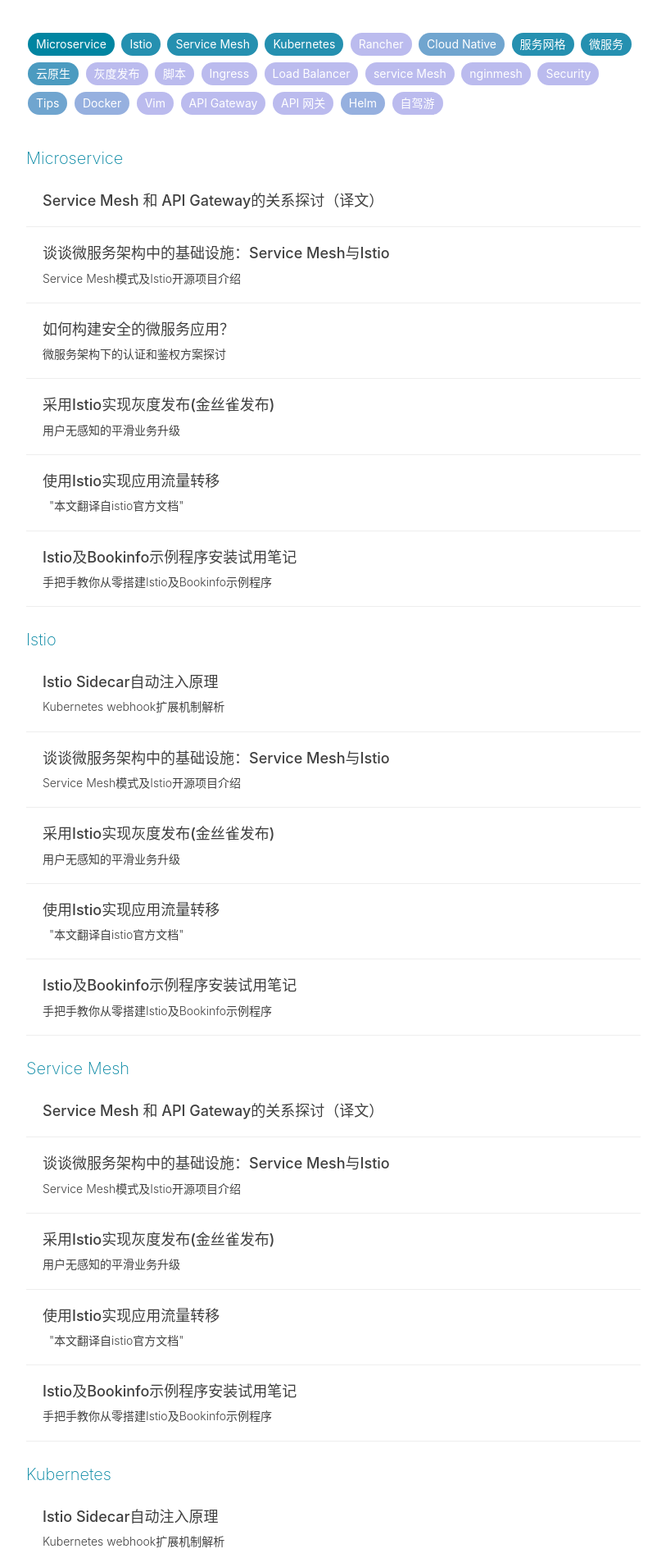
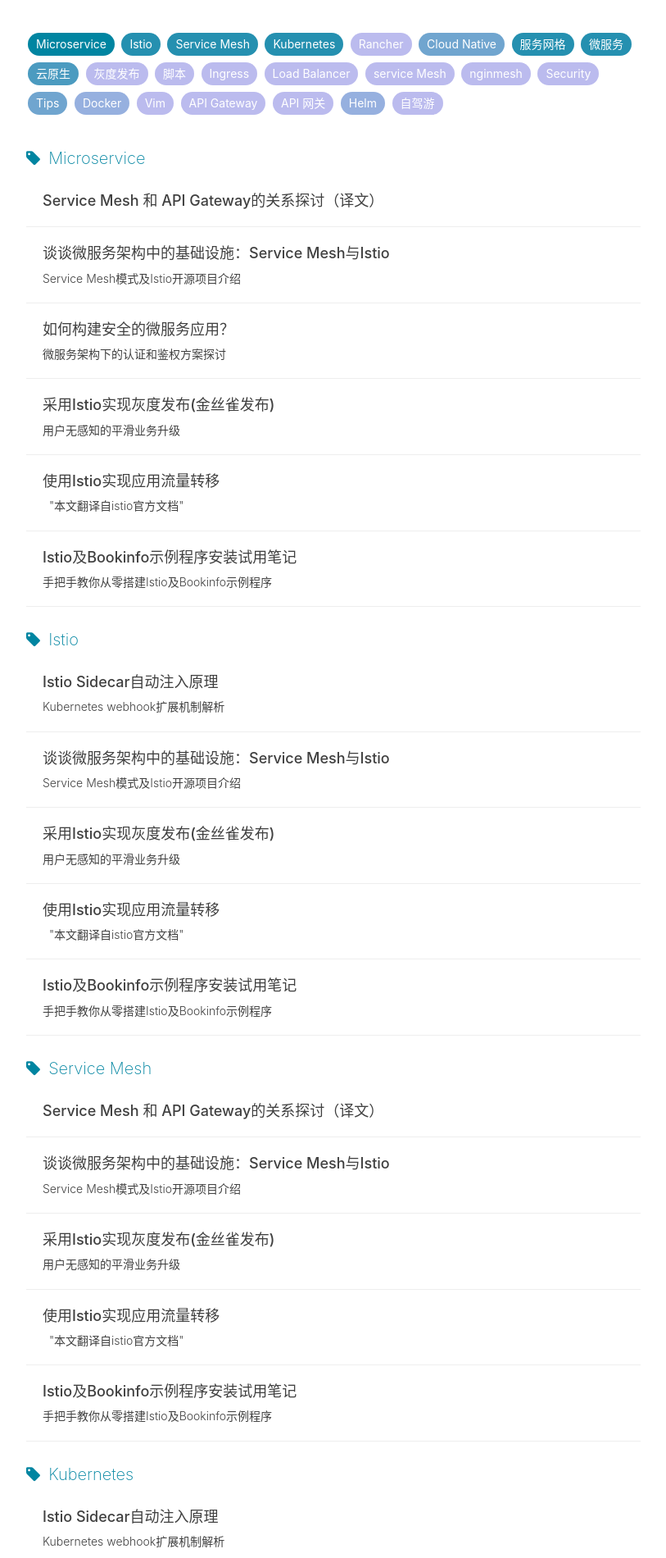
Before and after one commit to zhaohuabing/jekyll_blog_backup, a Jekyll site: the page built from tags.html, in a window 1280 px wide. Shown: the part 228-2128 px from the top of the page at 82% size, without its empty margins (233-1046 px from the left). Built offline with Jekyll 4.4.1, drawn with Linux system fonts in a browser that asks for light colours; nearby versions of some CDN libraries; comment, search, counter and statistics services are not loaded.

Commit message:
fix css issue
Signed-off-by: zhaohuabing <zhaohuabing@gmail.com>

```diff
--- a/_includes/head.html
+++ b/_includes/head.html
@@ -31,6 +31,7 @@
     <!-- Custom Fonts -->
     <link href="https://maxcdn.bootstrapcdn.com/font-awesome/4.2.0/css/font-awesome.min.css rel="stylesheet" type="text/css">
 
+    <link href="//cdnjs.cloudflare.com/ajax/libs/font-awesome/4.6.3/css/font-awesome.min.css" rel="stylesheet" type="text/css">
 
     <!-- Hux Delete, sad but pending in China
     <link href='http://fonts.googleapis.com/css?family=Lora:400,700,400italic,700italic' rel='stylesheet' type='text/css'>
```
